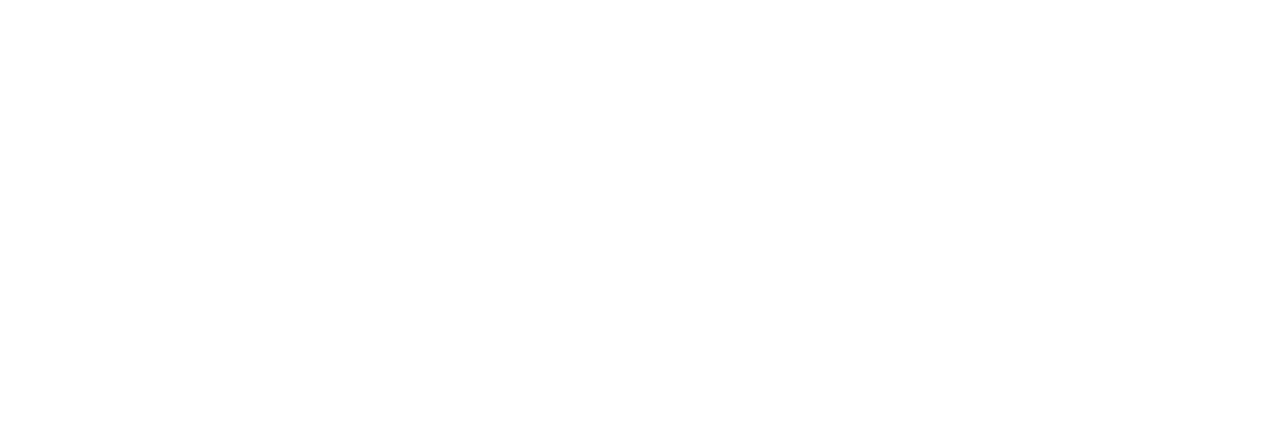
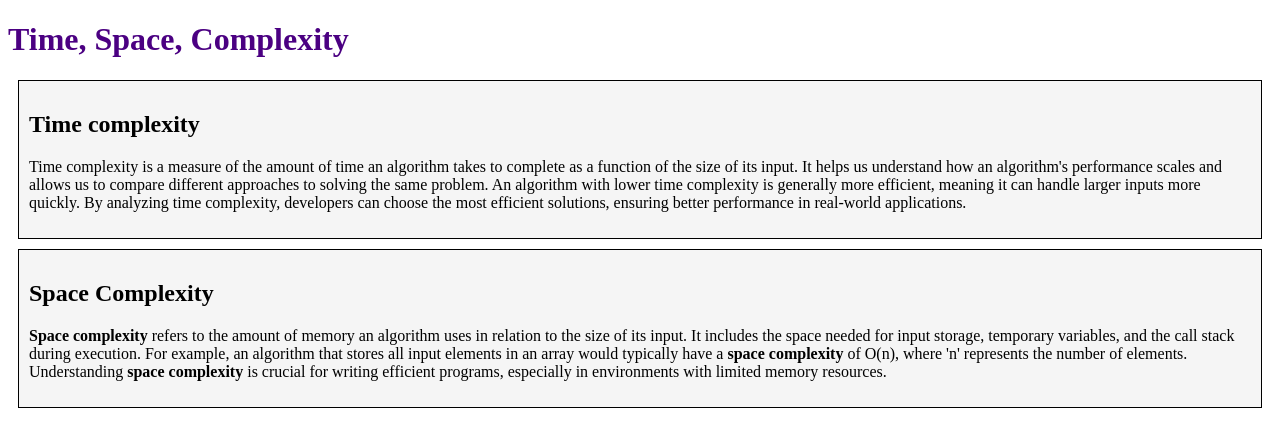
Before and after one commit to acciojob/time-and-space-complexity-devojha0099, a website: page main.html in a window 1280 px wide. Drawn offline with Linux system fonts and the light colour scheme.

Commit message:
created a submission

```diff
--- a/main.html
+++ b/main.html
@@ -8,6 +8,31 @@
 
 <body>
 	<!-- the entire body must be written by student -->
+	<div class="title">
+		<h1>Time, Space, Complexity</h1>
+	</div>
+
+
+	<div class="paragraph">
+		<h2>Time complexity</h2>
+		<p>Time complexity is a measure of the amount of time an algorithm takes to complete as a function of the size of its input.
+			It helps us understand how an algorithm's performance scales and allows us to compare different approaches to solving the same problem.
+			An algorithm with lower time complexity is generally more efficient, meaning it can handle larger inputs more quickly. By analyzing time
+			complexity, developers can choose the most efficient solutions, ensuring better performance in real-world applications.
+		</p>
+	</div>
+
+
+	<div class="paragraph">
+		<h2>Space Complexity</h2>
+		<p>
+			<span>Space complexity</span> refers to the amount of memory an algorithm uses in relation to the size of its input. It includes the space needed for input storage,
+			temporary variables, and the call stack during execution. For example, an algorithm that stores all input elements in an array would typically
+			have a <span>space complexity</span> of O(n), where 'n' represents the number of elements. Understanding <span>space complexity</span> is crucial for writing efficient programs,
+			especially in environments with limited memory resources.
+		</p>
+	</div>
+
     <script type="text/javascript" src="./script.js">
 </script>
 
--- a/styles.css
+++ b/styles.css
@@ -1 +1,16 @@
 /*  your css code here. If applicable */
+span{
+	font-weight:bold;
+}
+
+.title{
+	margin:10px 0px 20px 0px;
+	color:#4B0082
+}
+
+.paragraph{
+	border:1px solid black;
+	margin:10px;
+	padding:10px;
+	background-color:whitesmoke
+}
```
